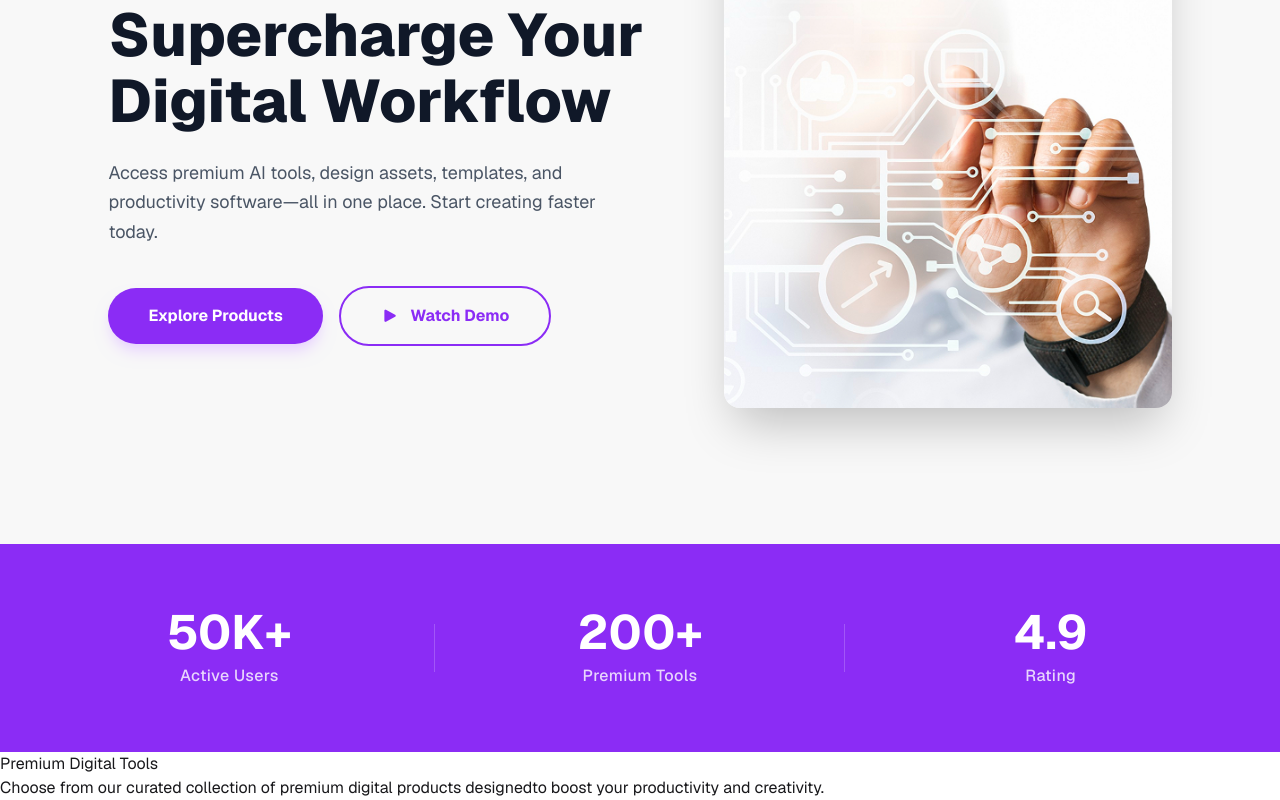
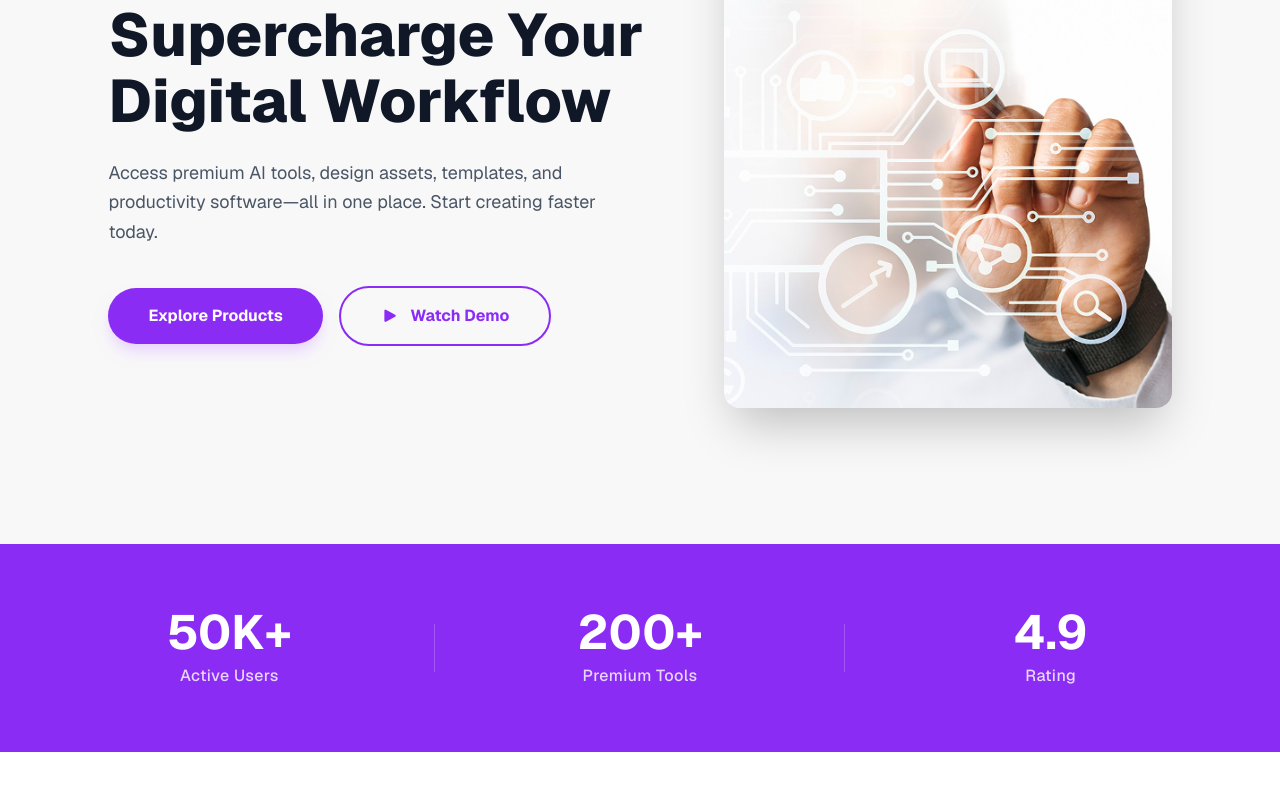
Before and after one commit to arafatgw5-cpu/Assignment-6-B13, a React (Vite) app: page / in a window 1280 px wide. Shown: the part 328-1128 px from the top of the page. After the commit the page ends 1080 px from the top, so only its background shows below. Built offline with nearby package versions, Linux system fonts and the light colour scheme.

Commit message:
Implement Banner section

```diff
--- a/src/App.jsx
+++ b/src/App.jsx
@@ -1,23 +1,15 @@
-import React from 'react';
 import Navber from './components/Navber';
 import Banner from './components/Banner';
 import Rating from './components/Rating';
-import Model from './Model';
-const getModels = async ()=>{
-  const res = await fetch("/models.json")
-  return res.json()
-}
-
-const modelPromise = getModels()
-
+import Model from './components/Model';
 
 const App = () => {
   return (
-    <div>
+    <div className="bg-gray-100 min-h-screen">
       <Navber/>
       <Banner/>
       <Rating/>
-      <Model modelPromise={modelPromise}/>
+      <Model/>
     </div>
   );
 };
--- a/src/Model.jsx
+++ /dev/null
@@ -1,14 +0,0 @@
-import React, { use } from 'react';
-
-const Model = ({modelPromise}) => {
-    const models = use(modelPromise)
-    console.log(models)
-    return (
-        <div>
-           <h1>Premium Digital Tools</h1>
-           <p>Choose from our curated collection of premium digital products designedto boost your productivity and creativity.</p>
-        </div>
-    );
-};
-
-export default Model;
--- /dev/null
+++ b/src/components/ModalCard.jsx
@@ -0,0 +1,11 @@
+import React from 'react';
+
+const ModalCard = () => {
+  return (
+    <div>
+
+    </div>
+  );
+};
+
+export default ModalCard;
--- /dev/null
+++ b/src/components/Model.jsx
@@ -0,0 +1,11 @@
+import React from 'react';
+
+const Model = () => {
+    return (
+        <div>
+
+        </div>
+    );
+};
+
+export default Model;
```
